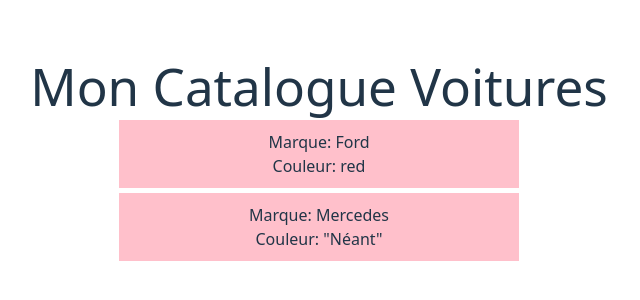
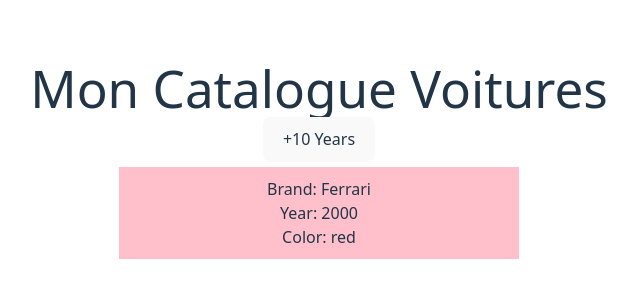
Before and after one commit to Arnauw/react-tuto, a React (Vite) app: page / in a window 1280 px wide. Shown: the part 238-538 px from the top of the page, without its empty margins (321-961 px from the left). Built offline with nearby package versions, Linux system fonts and the light colour scheme.

Commit message:
finish day

```diff
--- a/src/App.jsx
+++ b/src/App.jsx
@@ -1,17 +1,17 @@
 import { Component } from 'react';
-import Mycars from './components/Mycars';
+import MyCars from './components/MyCars.jsx';
 import './App.css';
 
 class App extends Component {
 
   state = {
-    titre: 'Mon Catalogue Voitures'
+    titre: 'Mon Catalogue Voitures',
   }
 
   render() {
     return (
       <div className='App'>
-        <Mycars title={this.state.titre} />
+        <MyCars title={this.state.titre} />
       </div>
     )
   }
--- a/src/components/Cars.jsx
+++ b/src/components/Cars.jsx
@@ -1,11 +1,12 @@
-const Car = ({color, children}) => {
+const Car = ({color, children, year}) => {
 
-    const colorInfo = color ? <p>Couleur: {color}</p> : <p>Couleur: "Néant"</p>;
+    const colorInfo = color ? <p>Color: {color}</p> : <p>Color: "Nether"</p>;
 
     if (children) {
         return (
             <div style={ {backgroundColor: 'pink', width: '400px', padding: '10px', margin: '5px auto'} }>
-                <p>Marque: { children }</p>
+                <p>Brand: { children }</p>
+                <p>Year: { year }</p>
                 {colorInfo}
             </div>
         )
--- /dev/null
+++ b/src/components/MyCars.jsx
@@ -0,0 +1,66 @@
+import {Component} from 'react'
+import Car from './Cars'
+
+class MyCars extends Component {
+
+    state = {
+        cars: [
+            {
+                name: 'Ferrari',
+                color: "red",
+                year: "2000"
+            },
+            {
+                name: 'Rolls-Royce',
+                color: "white",
+                year: "2010"
+            },
+            {
+                name: 'Tata',
+                color: "purple",
+                year: "1990"
+            },
+        ]
+    };
+
+    addTenYears = () => {
+        const updatedState = this.state.cars.map((car) => {
+            return car.year -= 10;
+            // return console.log('test')
+        })
+        this.setState(
+            {updatedState}
+        );
+    }
+
+    render() {
+
+        return (
+            <div>
+                <h1>{this.props.title}</h1>
+
+                <button onClick={this.addTenYears}>+10 Years</button>
+
+                <Car
+                    year={this.state.cars[0].year}
+                    color={this.state.cars[0].color}
+                >
+                    {this.state.cars[0].name}
+                </Car>
+
+                {/*{this.state.map((car, i) => (*/}
+                {/*    <Car*/}
+                {/*        key={i}*/}
+                {/*        year={car.year}*/}
+                {/*        color={car.color}*/}
+                {/*    >*/}
+                {/*        {car.name}*/}
+                {/*    </Car>*/}
+                {/*))}*/}
+            </div>
+
+        )
+    }
+}
+
+export default MyCars
--- a/src/components/Mycars.jsx
+++ /dev/null
@@ -1,20 +0,0 @@
-import { Component } from 'react'
-import Car from './Cars'
-
-class Mycars extends Component {
-
-    render() {
-        return (
-            <div>
-                <h1>{this.props.title}</h1>
-
-                <Car color="red">Ford</Car>
-                <Car>Mercedes</Car>
-                <Car color="green"></Car>
-            </div>
-
-        )
-    }
-}
-
-export default Mycars
```
